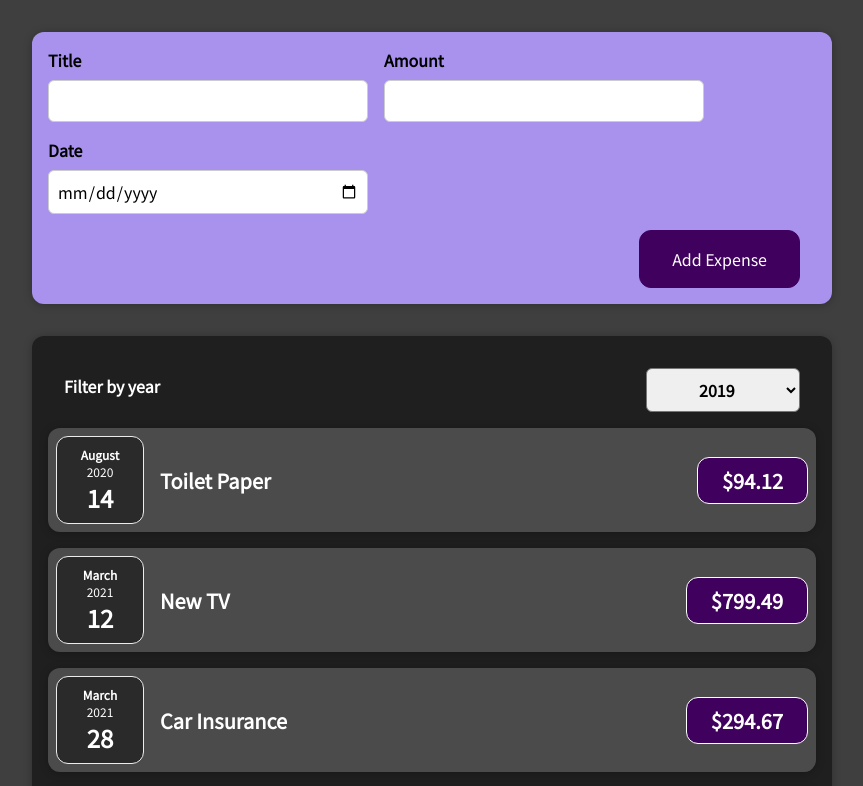
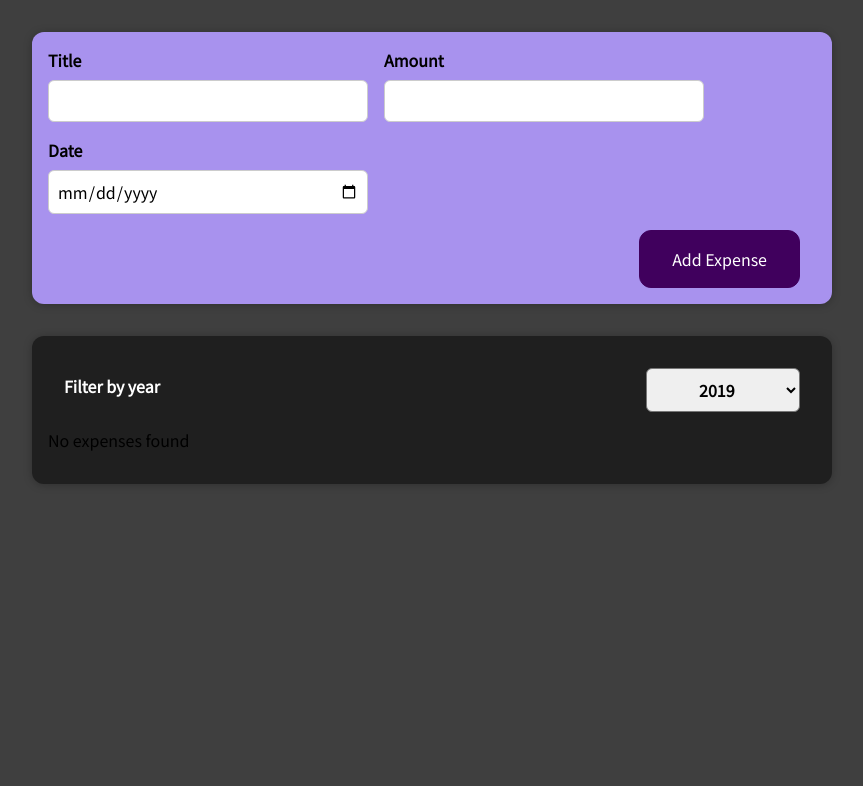
Before and after one commit to vozret/UpdatedReactTutorial, a React (Create React App) app: page / in a window 1280 px wide. Shown: the top 786 px of the page, without its empty margins (208-1071 px from the left). Built offline with nearby package versions, Linux system fonts and the light colour scheme.

Commit message:
section 5: 62, 63, 64, 65, and 66

```diff
--- a/src/App.js
+++ b/src/App.js
@@ -1,11 +1,10 @@
-import React from "react";
+import React, { useState } from "react";
 
 import Expenses from "./components/Expenses/Expenses";
-import "./components/Expenses/Expenses.css";
+//import "./components/Expenses/Expenses.css";
 import NewExpense from "./components/NewExpense/NewExpense";
 
-const App = () => {
-  const expenses = [
+const DUMMY_EXPENSES = [
   {
     id: "e1",
     title: "Toilet Paper",
@@ -27,9 +26,16 @@ const App = () => {
   },
 ];
 
+const App = () => {
+  const [expenses, setExpenses] = useState(DUMMY_EXPENSES);
+
   const addExpenseHandler = (expense) => {
-    console.log("In App.js");
-    console.log(expense);
+    // setExpenses([expense, ...expenses]);
+
+    // clean way of updating the state
+    setExpenses((prevState) => {
+      return [expense, ...prevState];
+    });
   };
 
   return (
--- a/src/components/Expenses/Expenses.js
+++ b/src/components/Expenses/Expenses.js
@@ -2,21 +2,36 @@ import React, { useState } from "react";
 import ExpenseItem from "./ExpenseItem";
 import ExpensesFilter from "./ExpensesFilter";
 import Card from "../UI/Card";
+import "./Expenses.css";
 
 const Expenses = (props) => {
   const [filteredYear, setFilteredYear] = useState("2019");
 
-  const totalExpenses = props.expenses.map((item) => (
+  const totalExpenses = props.expenses
+    .filter(
+      // eslint-disable-next-line eqeqeq
+      (item) => item.date.getFullYear() == filteredYear
+    )
+    .map((item) => (
       <ExpenseItem
         key={item.id}
         title={item.title}
         amount={item.amount}
         date={item.date}
-    ></ExpenseItem>
+      />
     ));
 
   const filterChangeHandler = (selectedYear) => {
     setFilteredYear(selectedYear);
+
+    //    const year = props.date.getFullYear();
+
+    // const filteredExpenses = props.expenses.filter(
+    //   // eslint-disable-next-line eqeqeq
+    //   (item) => item.date.getFullYear() == selectedYear
+    // );
+
+    // console.log(filteredExpenses);
   };
 
   return (
@@ -26,7 +41,7 @@ const Expenses = (props) => {
           selected={filteredYear}
           onChangeFilter={filterChangeHandler}
         />
-        {totalExpenses}
+        {totalExpenses.length === 0 ? <p>No expenses found</p> : totalExpenses}
       </Card>
     </div>
   );
--- /dev/null
+++ b/src/components/Expenses/ExpensesList.js
@@ -0,0 +1,5 @@
+import React from "react";
+
+const ExpensesList = (props) => {};
+
+export default ExpensesList;
```
Also changed, not shown: src/components/Expenses/ExpensesList.css (added, +9 -0 lines). Lines whose indentation alone changed are shown as unchanged.
